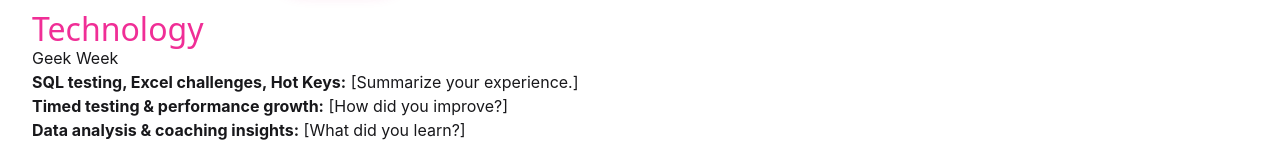
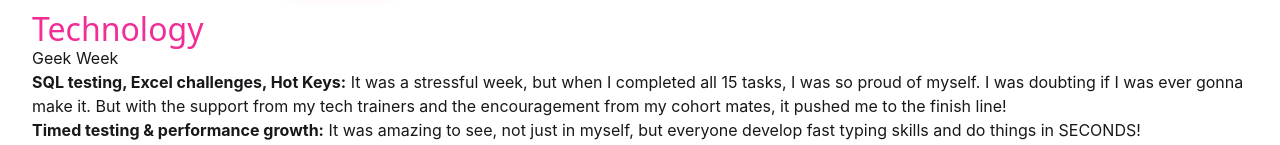
Before and after one commit to ihorizon13/devlog, a React (Vite) app: page /#/Journey in a window 1280 px wide. Both pictures are taken after a click on the button "Technology". Shown: the part 654-799 px from the top of the page. Built offline with nearby package versions, Linux system fonts and the light colour scheme; a web font is replaced by a local one.

Commit message:
more info

```diff
--- a/src/pages/Journey.tsx
+++ b/src/pages/Journey.tsx
@@ -85,21 +85,22 @@ export default function Journey() {
             <h2>Technology</h2>
 
             <h3>Geek Week</h3>
-            <p><strong>SQL testing, Excel challenges, Hot Keys:</strong> [Summarize your experience.]</p>
-            <p><strong>Timed testing & performance growth:</strong> [How did you improve?]</p>
-            <p><strong>Data analysis & coaching insights:</strong> [What did you learn?]</p>
+            <p><strong>SQL testing, Excel challenges, Hot Keys:</strong> It was a stressful week, but when I completed all 15 tasks, I was so proud of myself. I was doubting if I was ever gonna make it. But with the support from my tech trainers and the encouragement from my cohort mates, it pushed me to the finish line!</p>
+            <p><strong>Timed testing & performance growth:</strong> It was amazing to see, not just in myself, but everyone develop fast typing skills and do things in SECONDS! </p>
+            <p><strong>Data analysis & coaching insights:</strong> Everyone has a different style of learning, and you have to learn patience... </p>
 
             <h3>Debugging, Testing & Asking Good Questions</h3>
-            <p>[Describe your growth in debugging, testing, and learning to ask good technical questions.]</p>
+            <p>Using the error messages and researching online is the best thing you can do for debugging.</p>
 
             <h3>GitHub & Version Control</h3>
-            <p>[Reflect on collaboration through GitHub, branching, and version control.]</p>
+            <p>Version control is such a great tool to avoid breaking your code and not having a way to return it to it's original state!</p>
 
             <h3>Cloud & Business Tools</h3>
-            <p>[Describe your use of Office 365, Google Drive, Trello, Teams, Zoom, Outlook, and Windows Explorer.]</p>
+            <p>Personally, since using Microsoft 365 apps, I have incorporated its uses to my private life. It's great for accessing all my apps and tools in one place and its all being stored into my oneDrive.
+            </p>
 
             <h3>Typing Speed</h3>
-            <p>[Did you hit or surpass 40+ WPM? Share your progress.]</p>
+            <p>I hit my 40+ wpm and I believe its much faster now after geek week haha!</p>
 
           </section>
         )}
```
